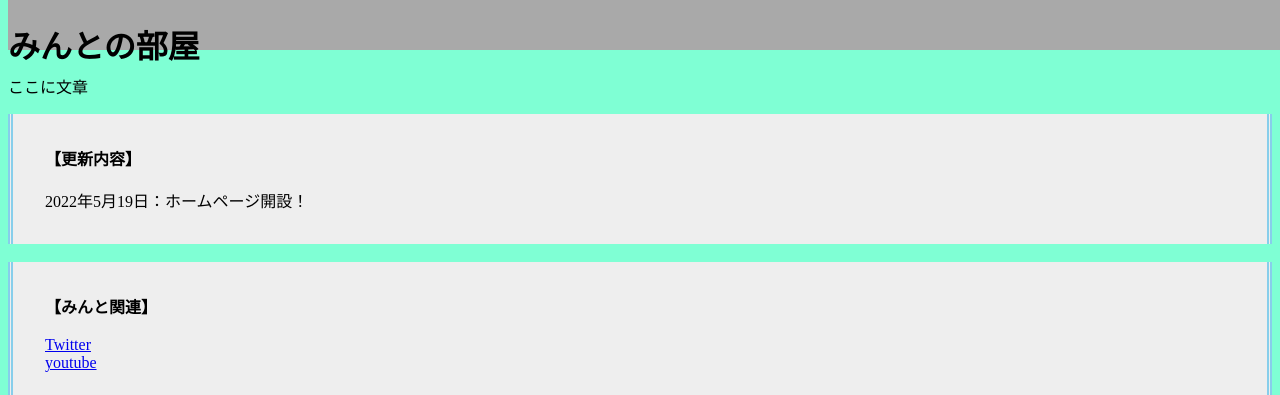
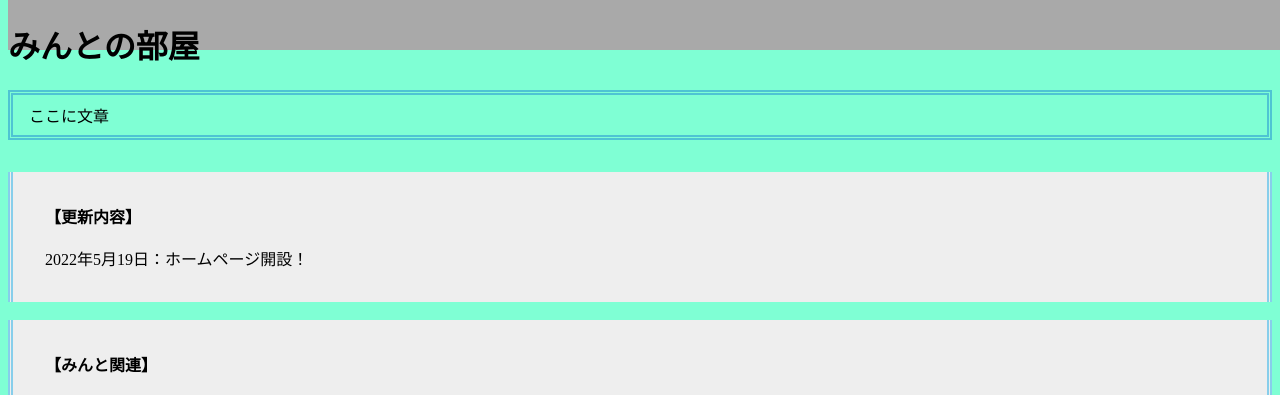
Before and after one commit to minntogames/minntogames.github.io, a PHP site: page / in a window 1280 px wide. Shown: the top 395 px of the page. Run offline with PHP 8.4, Linux system fonts and the light colour scheme; some libraries are stand-ins or nearby versions.

Commit message:
Update style.css

```diff
--- a/style.css
+++ b/style.css
@@ -1,3 +1,13 @@
+
+.box5 {
+    padding: 0.5em 1em;
+    margin: 2em 0;
+    border: double 5px #4ec4d3;
+}
+.box5 p {
+    margin: 0;
+    padding: 0;
+}
 
 .box {
   border-left: 5px double skyblue;
```
